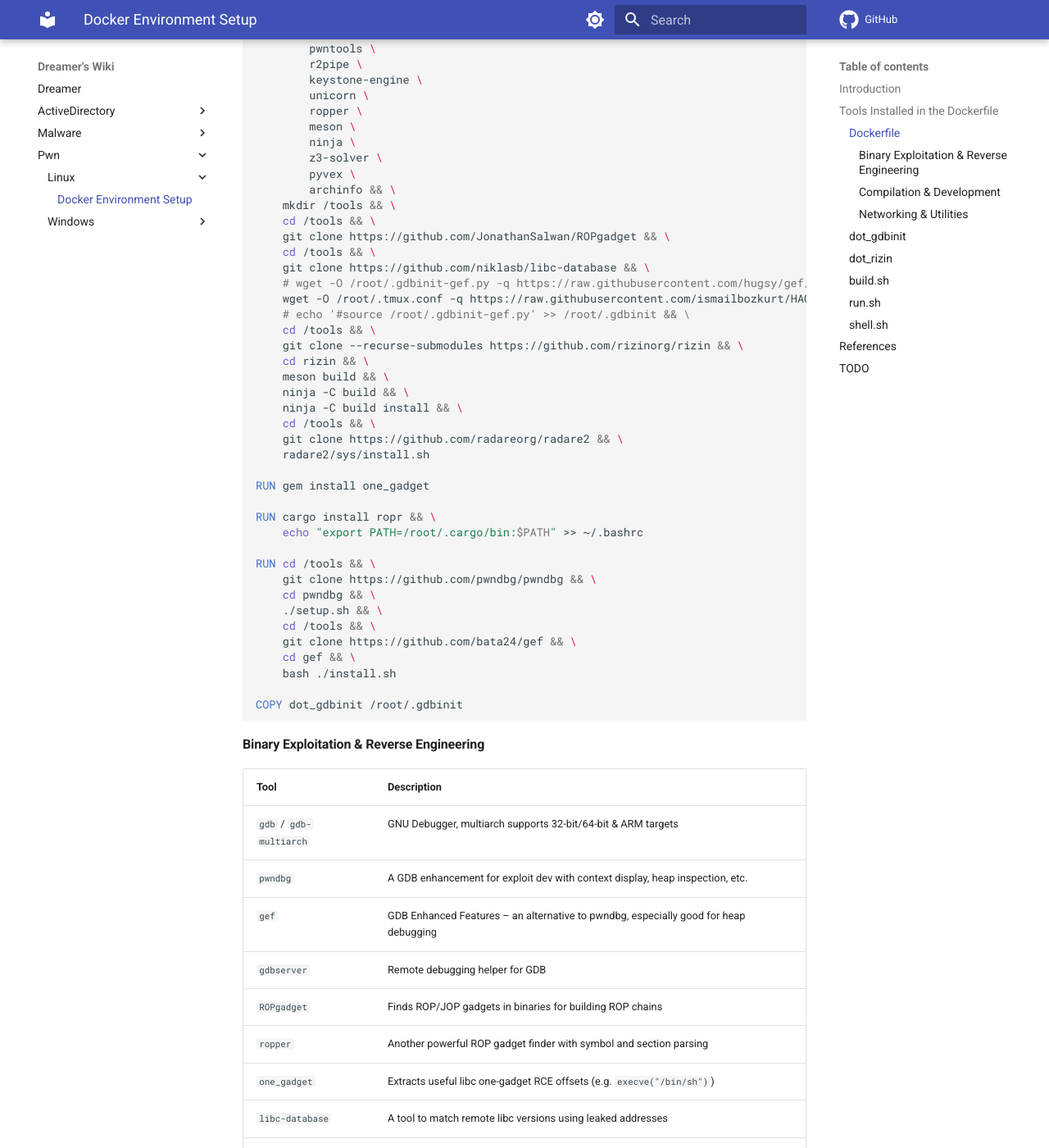
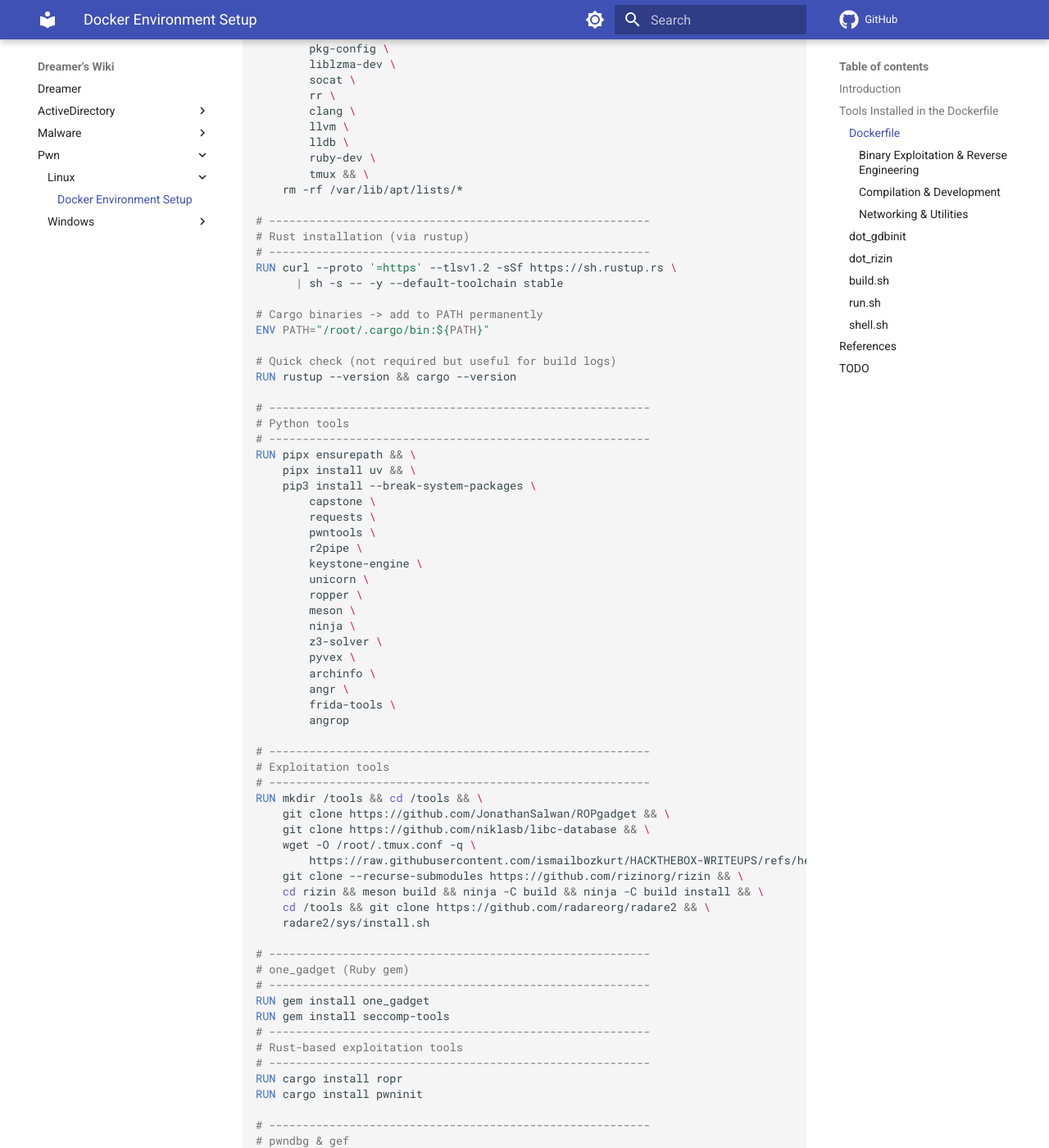
Before and after one commit to ismailbozkurt/Dreamer-Wiki, an MkDocs documentation site: the page built from docs/Pwn/Linux/Environment-setup.md, in a window 1280 px wide and 1400 px high, scrolled down 2060 px. Shown: the whole window at 82% size. Built offline with MkDocs 1.6.1 and Material for MkDocs 9.7.7, drawn with Linux system fonts in a browser that asks for light colours; comment, search, counter and statistics services are not loaded; some of the changed text lies outside the part shown.

Commit message:
Update Linux Docker Environment Setup

````diff
--- a/docs/Pwn/Linux/Environment-setup.md
+++ b/docs/Pwn/Linux/Environment-setup.md
@@ -23,12 +23,14 @@ While disassembler tools such as **IDA Pro**, **Binary Ninja**, **Ghidra**, and
 ### Dockerfile
 
 ```dockerfile
-# Bootstrapped from https://github.com/LiveOverflow/pwn_docker_example/blob/master/ctf/Dockerfile
-# Thanks, LiveOverflow!
-
+# =========================================================
+#  CTF Exploitation Dockerfile
+#  Base: Ubuntu 24.04
+#  Inspired by LiveOverflow's pwn_docker_example
+# =========================================================
 ###
 # Build the docker container -> build.sh
-# Run the docker container   -> run.sh
+# Run the docker container -> run.sh
 # Get a shell in the container -> shell.sh
 
 FROM ubuntu:24.04
@@ -36,22 +38,28 @@ FROM ubuntu:24.04
 ENV LC_CTYPE=C.UTF-8
 ENV DEBIAN_FRONTEND=noninteractive
 
+# ---------------------------------------------------------
+# Copy configs (rizin)
+# ---------------------------------------------------------
 COPY dot_rizinrc /root/.rizinrc
 
+# ---------------------------------------------------------
+# Core system packages
+# ---------------------------------------------------------
 RUN apt-get update && \
-    apt-get install -y \
+    apt-get install -y --no-install-recommends \
+        ca-certificates \
+        curl \
+        wget \
+        git \
         build-essential \
-        cargo \
         file \
         elfutils \
-        bsdmainutils \
         patchelf \
         gdbserver \
         jq \
         strace \
         ltrace \
-        curl \
-        wget \
         rubygems \
         gcc \
         dnsutils \
@@ -67,8 +75,6 @@ RUN apt-get update && \
         python3-dev \
         libssl-dev \
         libffi-dev \
-        wget \
-        git \
         make \
         procps \
         pipx \
@@ -77,8 +83,33 @@ RUN apt-get update && \
         libxt-dev \
         libxaw7-dev \
         emacs-nox \
+        pkg-config \
+        liblzma-dev \
+        socat \
+        rr \
+        clang \
+        llvm \
+        lldb \
+        ruby-dev \
         tmux && \
-    pipx ensurepath && \
+    rm -rf /var/lib/apt/lists/*
+
+# ---------------------------------------------------------
+# Rust installation (via rustup)
+# ---------------------------------------------------------
+RUN curl --proto '=https' --tlsv1.2 -sSf https://sh.rustup.rs \
+      | sh -s -- -y --default-toolchain stable
+
+# Cargo binaries -> add to PATH permanently
+ENV PATH="/root/.cargo/bin:${PATH}"
+
+# Quick check (not required but useful for build logs)
+RUN rustup --version && cargo --version
+
+# ---------------------------------------------------------
+# Python tools
+# ---------------------------------------------------------
+RUN pipx ensurepath && \
     pipx install uv && \
     pip3 install --break-system-packages \
         capstone \
@@ -92,42 +123,49 @@ RUN apt-get update && \
         ninja \
         z3-solver \
         pyvex \
-        archinfo && \
-    mkdir /tools && \
-    cd /tools && \
+        archinfo \
+        angr \
+        frida-tools \
+        angrop
+
+# ---------------------------------------------------------
+# Exploitation tools
+# ---------------------------------------------------------
+RUN mkdir /tools && cd /tools && \
     git clone https://github.com/JonathanSalwan/ROPgadget && \
-    cd /tools && \
     git clone https://github.com/niklasb/libc-database && \
-    # wget -O /root/.gdbinit-gef.py -q https://raw.githubusercontent.com/hugsy/gef/main/gef.py && \
-    wget -O /root/.tmux.conf -q https://raw.githubusercontent.com/ismailbozkurt/HACKTHEBOX-WRITEUPS/refs/heads/master/.tmux.conf-updated && \
-    # echo '#source /root/.gdbinit-gef.py' >> /root/.gdbinit && \
-    cd /tools && \
+    wget -O /root/.tmux.conf -q \
+        https://raw.githubusercontent.com/ismailbozkurt/HACKTHEBOX-WRITEUPS/refs/heads/master/.tmux.conf-updated && \
     git clone --recurse-submodules https://github.com/rizinorg/rizin && \
-    cd rizin && \
-    meson build && \
-    ninja -C build && \
-    ninja -C build install && \
-    cd /tools && \
-    git clone https://github.com/radareorg/radare2 && \
+    cd rizin && meson build && ninja -C build && ninja -C build install && \
+    cd /tools && git clone https://github.com/radareorg/radare2 && \
     radare2/sys/install.sh
 
+# ---------------------------------------------------------
+# one_gadget (Ruby gem)
+# ---------------------------------------------------------
 RUN gem install one_gadget
+RUN gem install seccomp-tools
+# ---------------------------------------------------------
+# Rust-based exploitation tools
+# ---------------------------------------------------------
+RUN cargo install ropr
+RUN cargo install pwninit
 
-RUN cargo install ropr && \
-    echo "export PATH=/root/.cargo/bin:$PATH" >> ~/.bashrc
-
+# ---------------------------------------------------------
+# pwndbg & gef
+# ---------------------------------------------------------
 RUN cd /tools && \
     git clone https://github.com/pwndbg/pwndbg && \
-    cd pwndbg && \
-    ./setup.sh && \
-    cd /tools && \
-    git clone https://github.com/bata24/gef && \
-    cd gef && \
-    bash ./install.sh
+    cd pwndbg && ./setup.sh && \
+    cd /tools && git clone https://github.com/bata24/gef && \
+    cd gef && bash ./install.sh
 
+# ---------------------------------------------------------
+# Copy gdbinit configuration
+# ---------------------------------------------------------
 COPY dot_gdbinit /root/.gdbinit
 ```
-
 
 #### Binary Exploitation & Reverse Engineering
 
````
Also changed, not shown: other parts of docs/Pwn/Linux/Environment-setup.md (+7 -1 lines).
